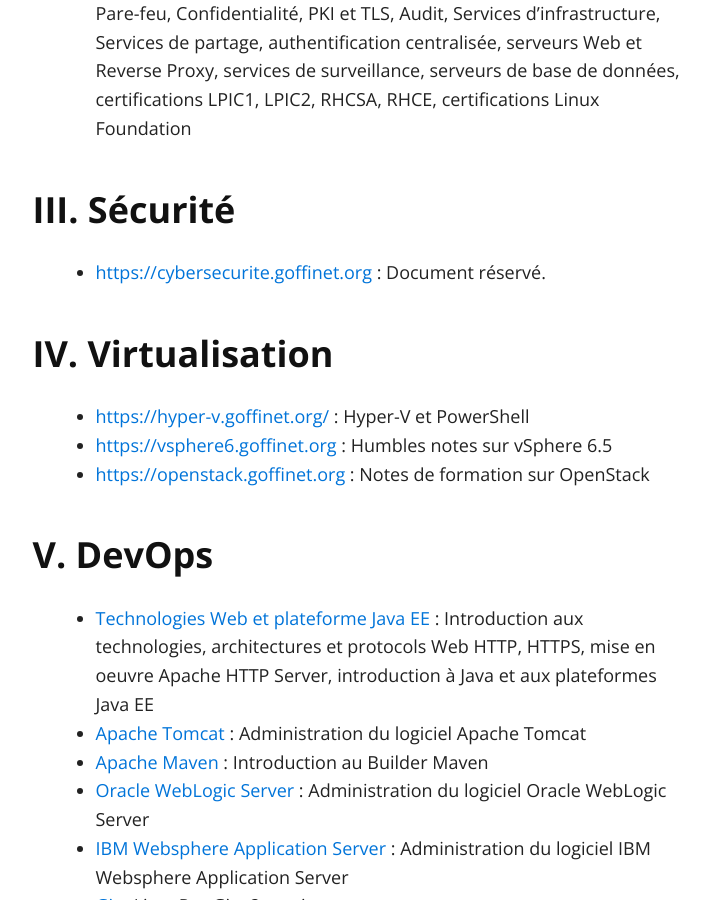
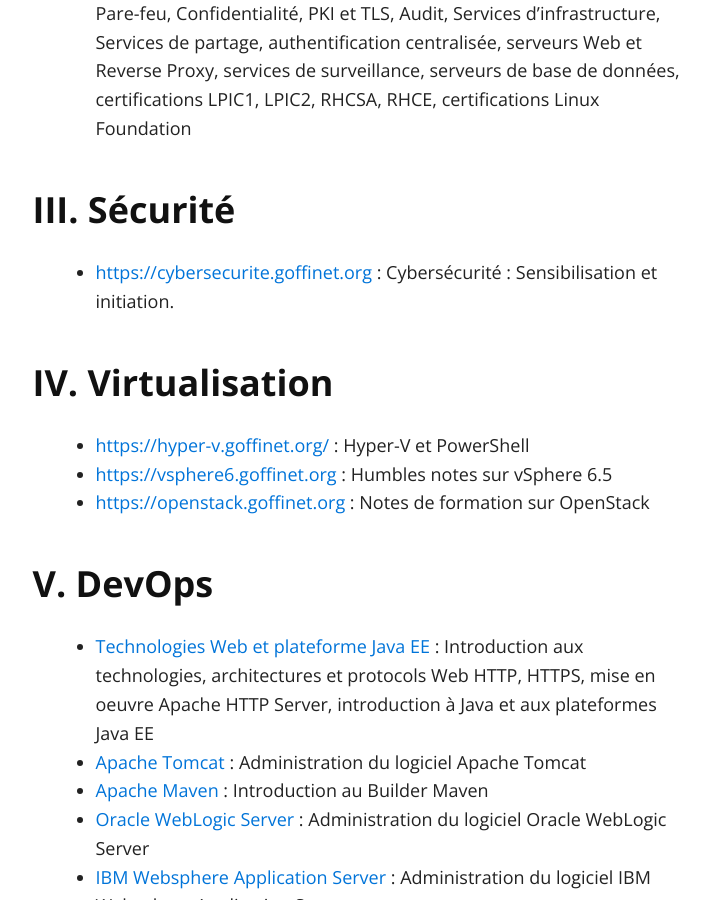
Before and after one commit to goffinet/biblio, a Jekyll site: the page built from index.md, in a window 1280 px wide and 900 px high, scrolled down 2557 px. Shown: the whole window, without its empty margins (259-969 px from the left). Built offline with Jekyll 4.4.1, drawn with Linux system fonts in a browser that asks for light colours.

Commit message:
Update index.md

```diff
--- a/index.md
+++ b/index.md
@@ -32,7 +32,7 @@ _François-Emmanuel Goffinet_
 
 ### III. Sécurité
 
-* [https://cybersecurite.goffinet.org](https://cybersecurite.goffinet.org) : Document réservé.
+* [https://cybersecurite.goffinet.org](https://cybersecurite.goffinet.org) : Cybersécurité : Sensibilisation et initiation.
 
 ### IV. Virtualisation
 
```
